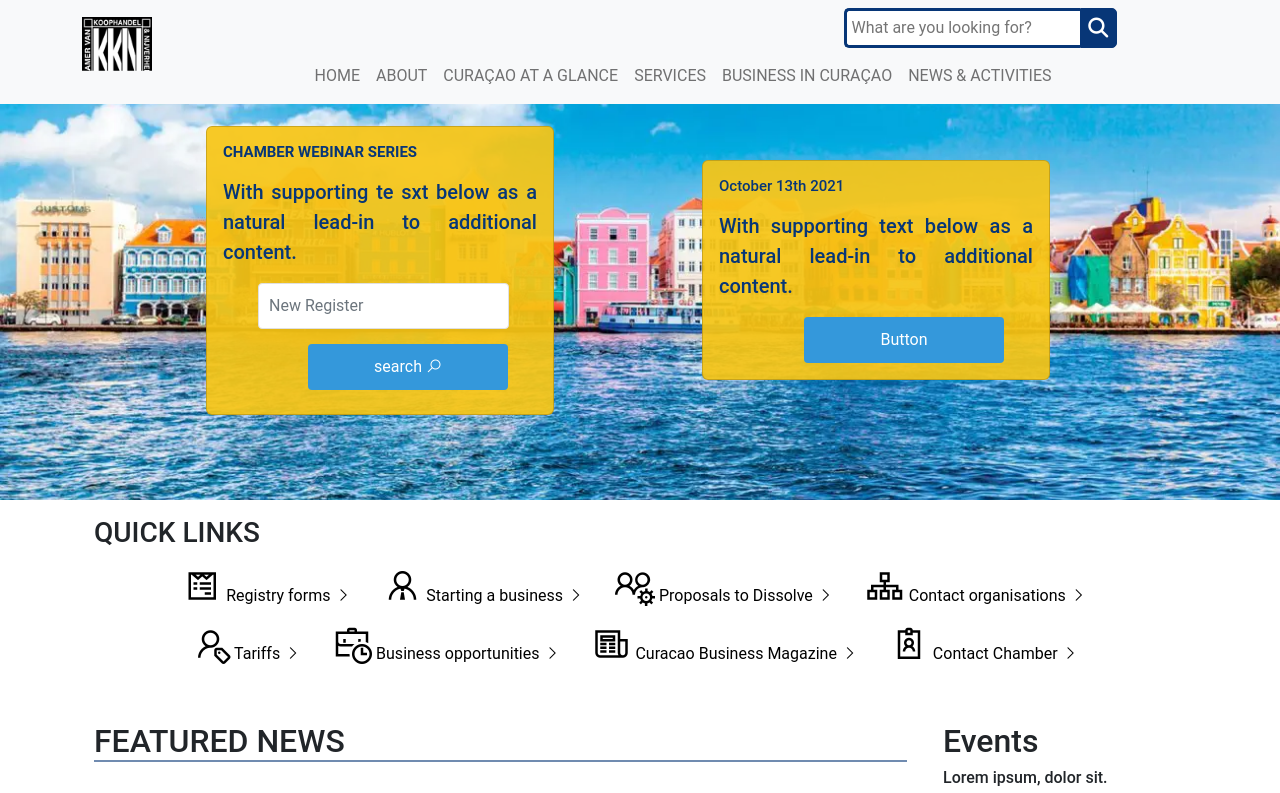
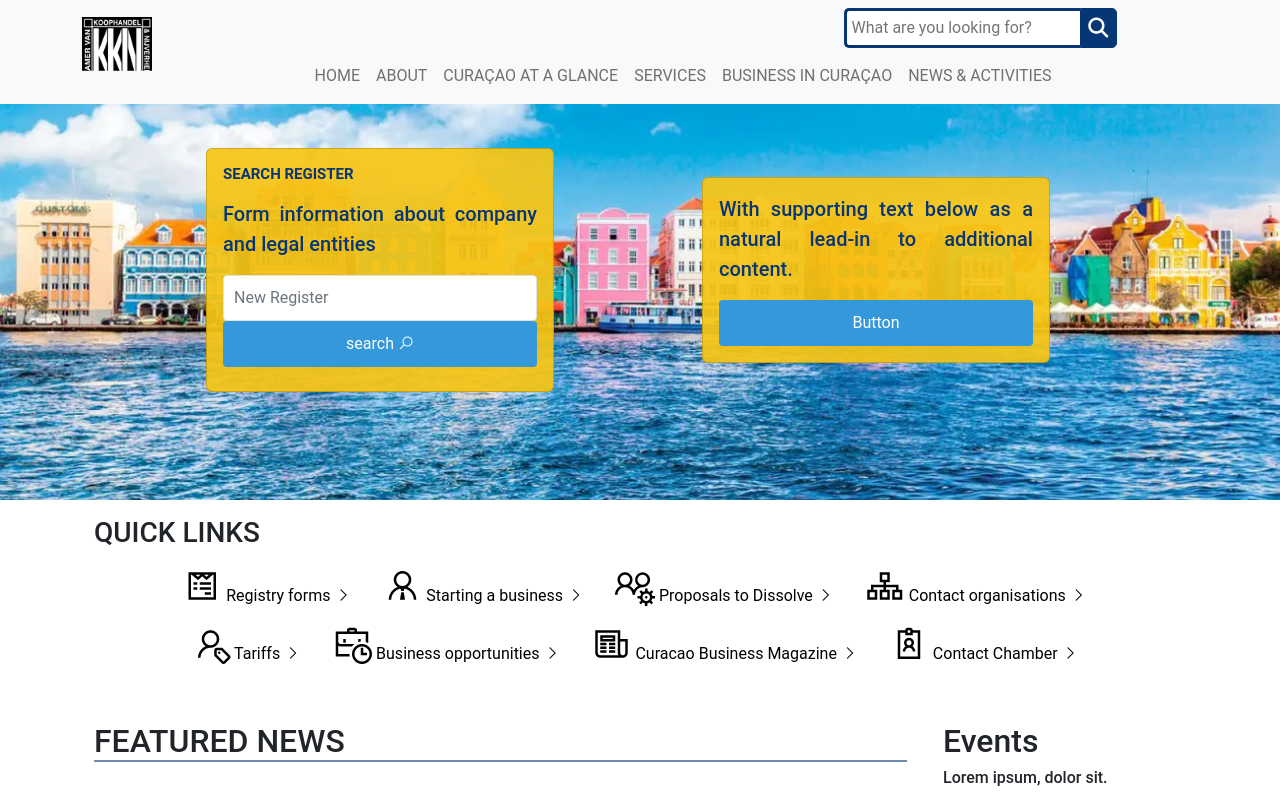
Before and after one commit to Jodev97/app, a Vue app: page / in a window 1280 px wide. Shown: the top 793 px of the page. Built offline with nearby package versions, Linux system fonts and the light colour scheme.

Commit message:
changes add

```diff
--- a/src/components/cards/cCard1.vue
+++ b/src/components/cards/cCard1.vue
@@ -62,7 +62,7 @@
 
   .card {
     font-family: "Heebo";
-    height: 15em;
+    height: 18em;
     font-size: 1.5em;
     color: white;
     padding: 1em;
--- a/src/components/headers/MainHeader.vue
+++ b/src/components/headers/MainHeader.vue
@@ -9,27 +9,21 @@
         <div class="card w-100" style="background: #f7c516ed">
           <div class="card-body">
             <h1 class="card-title" style="font-weight: bold; color: #073677">
-              CHAMBER WEBINAR SERIES
+              SEARCH REGISTER
             </h1>
             <p class="card-text" style="color: #073677; font-size: 20px">
-              With supporting te sxt below as a natural lead-in to additional
-              content.
+              Form information about company and legal entities
             </p>
             <form action="">
               <div class="form-group">
                 <input
-                  class="form-control form-control-lg"
+                  class="form-control w-100 m-0"
                   type="text"
                   placeholder="New Register"
-                  style="width: 80%; margin-left: 35px"
                 />
               </div>
 
-              <button
-                type="submit"
-                class="btn btn-primary mb-2"
-                style="margin-left: 85px; width: 200px; margin-top: 15px"
-              >
+              <button type="submit" class="btn btn-primary mb-2 w-100 m-0">
                 search <i class="las la-search"></i>
               </button>
             </form>
@@ -39,17 +33,12 @@
       <div class="col-lg-4 d-flex align-items-center">
         <div class="card w-100" style="background: #f7c516ed">
           <div class="card-body">
-            <h5 class="card-title" style="color: #073677">October 13th 2021</h5>
+            <!-- <h5 class="card-title" style="color: #073677">October 13th 2021</h5> -->
             <p class="card-text" style="color: #073677; font-size: 20px">
               With supporting text below as a natural lead-in to additional
               content.
             </p>
-            <a
-              href="#"
-              class="btn btn-primary"
-              style="margin-left: 85px; width: 200px"
-              >Button</a
-            >
+            <a href="#" class="btn btn-primary w-100" style="">Button</a>
           </div>
         </div>
       </div>
```
